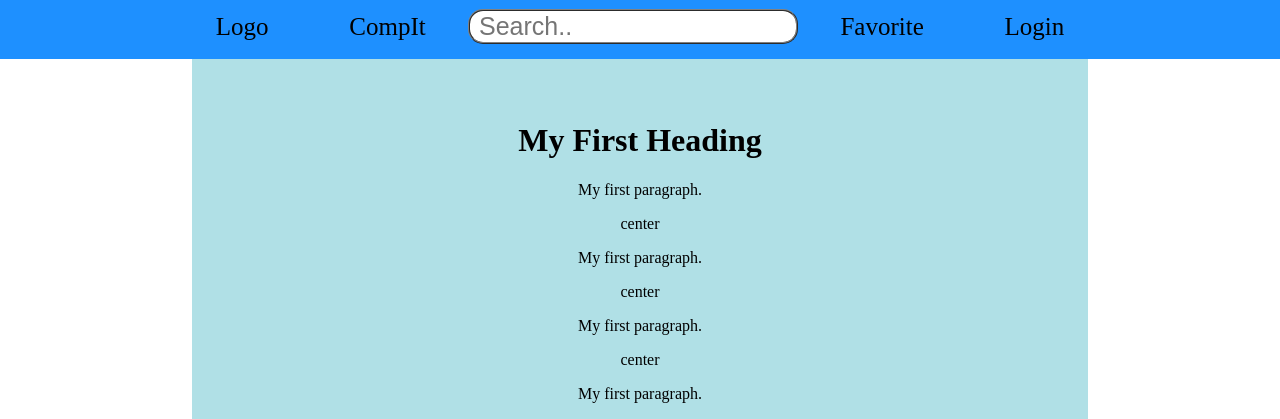
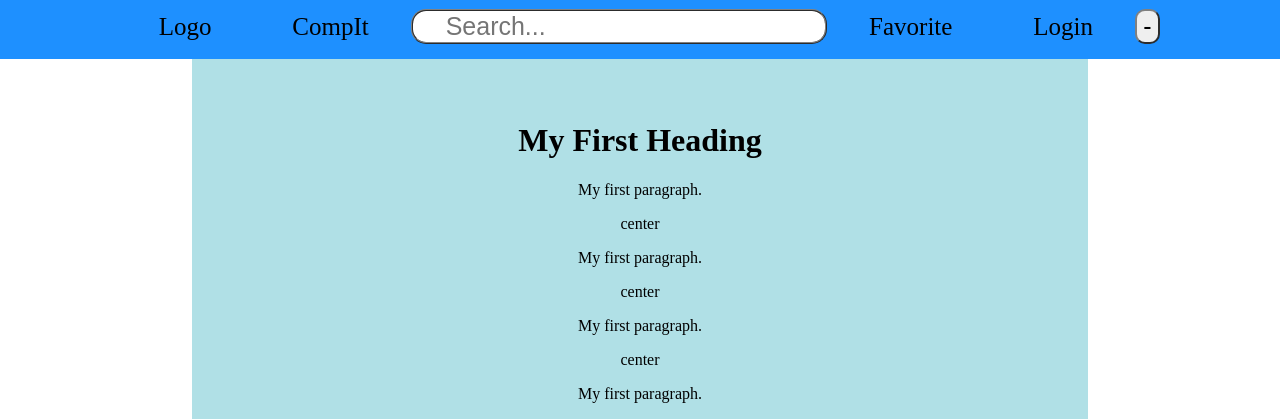
Before and after one commit to silviuilas/CompIt, a PHP site: page / in a window 1280 px wide. Shown: the top 419 px of the page. Run offline with PHP 8.4, Linux system fonts and the light colour scheme.

Commit message:
Navbar Evolved

```diff
--- a/html/CSS/search.css
+++ b/html/CSS/search.css
@@ -1,3 +1,4 @@
+
 nav{
 	background-color:dodgerblue;
 	text-align: center;
@@ -9,7 +10,6 @@ nav{
 	z-index: 100;
 }
 
-
 .navbar a{
 	color: black;
 	text-align: center;
@@ -19,33 +19,50 @@ nav{
 	text-decoration:none;
 
 	border-color:gray;
-	border-radius: 15px;
+	border-radius: 10px;
+}
+.navbar button{
+	display: inline-block;
+
+  	font-size: 25px;
+	border-color:gray;
+	border-radius:10px;
+
 }
 .navbar a:hover{
 	background-color: #ddd;
 	color:black;
 }
+
 .navbar a.active {
 	background-color: #2196F3;
 	color: white;
 }
+
 .navbar input[type=text] {
-
+  	padding-left:2%;
+  	padding-right:5%;
 	border-style:ridge;
 	border-color:gray;
 	border-radius: 15px;
 	font-size: 25px;
 }
+.navbar div
+{
+	display:inline-block;
+}
+
 
 body {
  	width:100%;
  	height: 100%;
-        margin: 0;
-        padding: 0;
+    margin: 0;
+    padding: 0;
  	background-color:white;
  	min-height: 100%;
 
 }
+
 .main{
 	transform: translate(0px,-22px);
 	padding-top:5%;
--- a/html/html_files/header.php
+++ b/html/html_files/header.php
@@ -8,11 +8,17 @@
     <link rel="stylesheet" href="../CSS/search.css">
     <link rel="icon" href="https://cdn4.iconfinder.com/data/icons/money-and-finance/512/find-512.png">
     <title>COMP IT</title>
+
     <nav class="navbar" >
-        <a href="/js/">Logo</a>
-        <a href="/js/">CompIt</a>
-        <input type="text" placeholder=" Search..">
-        <a href="/js/">Favorite</a>
-        <a href="/js/">Login</a>
+            <a href="#">Logo</a>
+            <a href="#">CompIt</a>
+            <input type="text" placeholder=" Search...">
+            <a href="#">Favorite</a>
+            <a href="#">Login</a>
+            <div>
+                <button class="dropbtn">-
+                </button>
+
+            </div>
     </nav>
 </head>
--- a/html/html_files/index.php
+++ b/html/html_files/index.php
@@ -1,7 +1,7 @@
 
 
-    <body class="container" >
-        <div class="main"">
+   <body class="container" >
+        <div class="main">
             <h1>My First Heading</h1>
             <p>My first paragraph.</p>center
             <p>My first paragraph.</p>center
```
